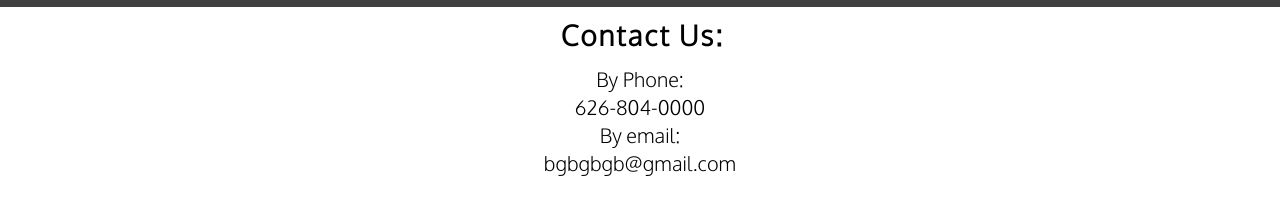
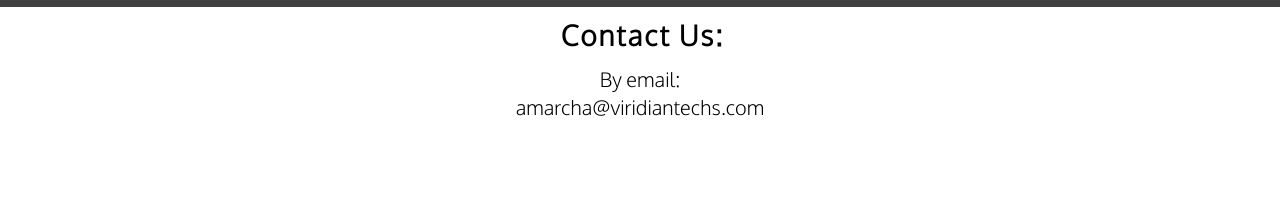
Before and after one commit to danmar0801/viridianEngineering, a plain HTML site: page about.html in a window 1280 px wide. Shown: the part 809-1024 px from the top of the page. After the commit the page ends 968 px from the top, so only its background shows below. Drawn offline with Linux system fonts and the light colour scheme.

Commit message:
Update about.html

```diff
--- a/about.html
+++ b/about.html
@@ -46,10 +46,8 @@
     </section>
     <section class="section" id="contact">
         <h3>Contact Us:</h3>
-        <h4>By Phone:</h4>
-        <p>626-804-0000</p>
         <h4>By email:</h4>
-        <p>bgbgbgb@gmail.com</p>
+        <p>amarcha@viridiantechs.com</p>
     </section>
 </body>
 <script src="app.js"></script>
```
